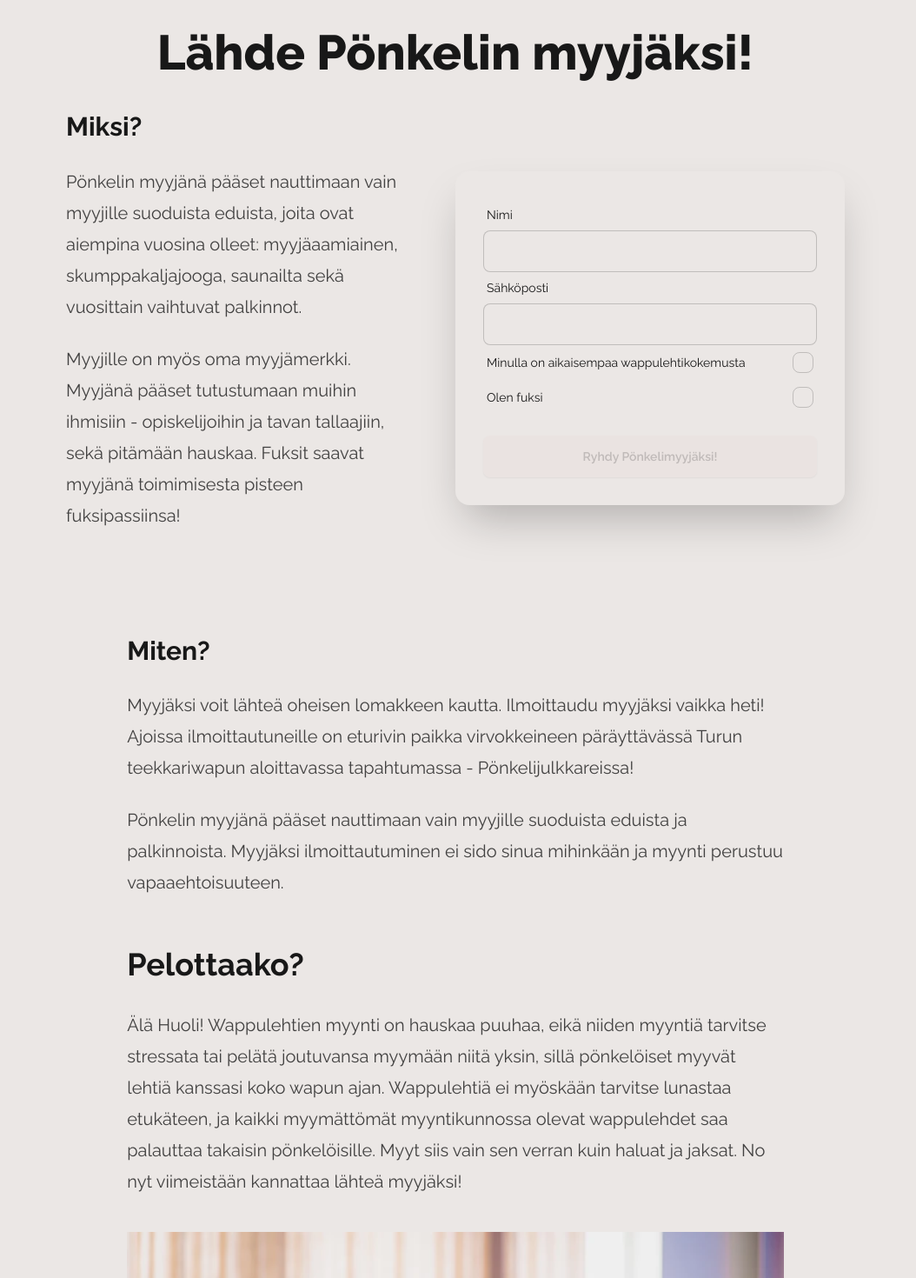
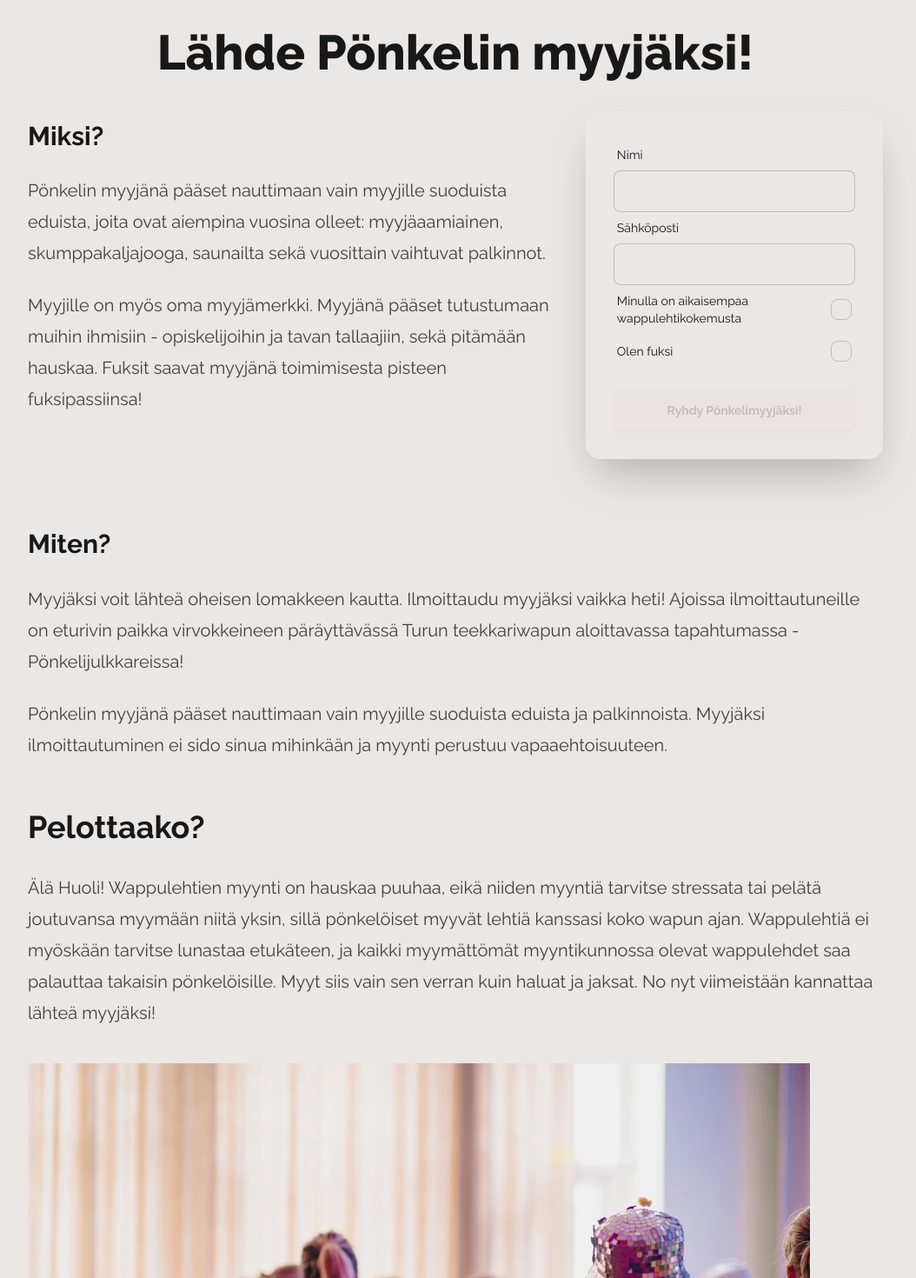
Before and after one commit to kolmeseiska/next-wappulehti, a Next.js app: page /myyjarekry in a window 1280 px wide. Shown: the part 100-1570 px from the top of the page at 87% size, without its empty margins (116-1170 px from the left). Built offline with nearby package versions, Linux system fonts and the light colour scheme.

Commit message:
Align CardFormPage layout

```diff
--- a/src/components/CardFormPage.tsx
+++ b/src/components/CardFormPage.tsx
@@ -9,27 +9,23 @@ type Props = {
 
 const CardFormPage = ({ header, side, form, details }: Props) => {
   return (
-    <div className='py-16'>
+    <div className='py-16 max-w-5xl mx-auto'>
       <div className='prose prose-xl text-center mx-auto mb-10'>
         {header}
       </div>
       <div className='flex flex-col md:flex-row justify-center items-center mb-20'>
-        <div className='max-w-md'>
-          <article className='prose prose-xl prose-ponkeli pb-10 px-5 md:px-5 '>
-            {side}
-          </article>
-        </div>
-        <div className='card w-full max-w-md shadow-2xl bg-base-100 mx-5 md:mx-5'>
+        <article className='prose prose-xl prose-ponkeli pb-10 px-5 md:px-5 '>
+          {side}
+        </article>
+        <div className='card shadow-2xl w-full max-w-md bg-base-100 mx-5 md:mx-5'>
           <div className='card-body'>
             {form}
           </div>
         </div>
       </div>
-      <div>
-        <article className='prose prose-xl mx-auto pb-10 px-5 md:px-5'>
-          {details}
-        </article>
-      </div>
+      <article className='prose max-w-full prose-xl mx-auto pb-10 px-5 md:px-5'>
+        {details}
+      </article>
     </div>
   )
 }
```
